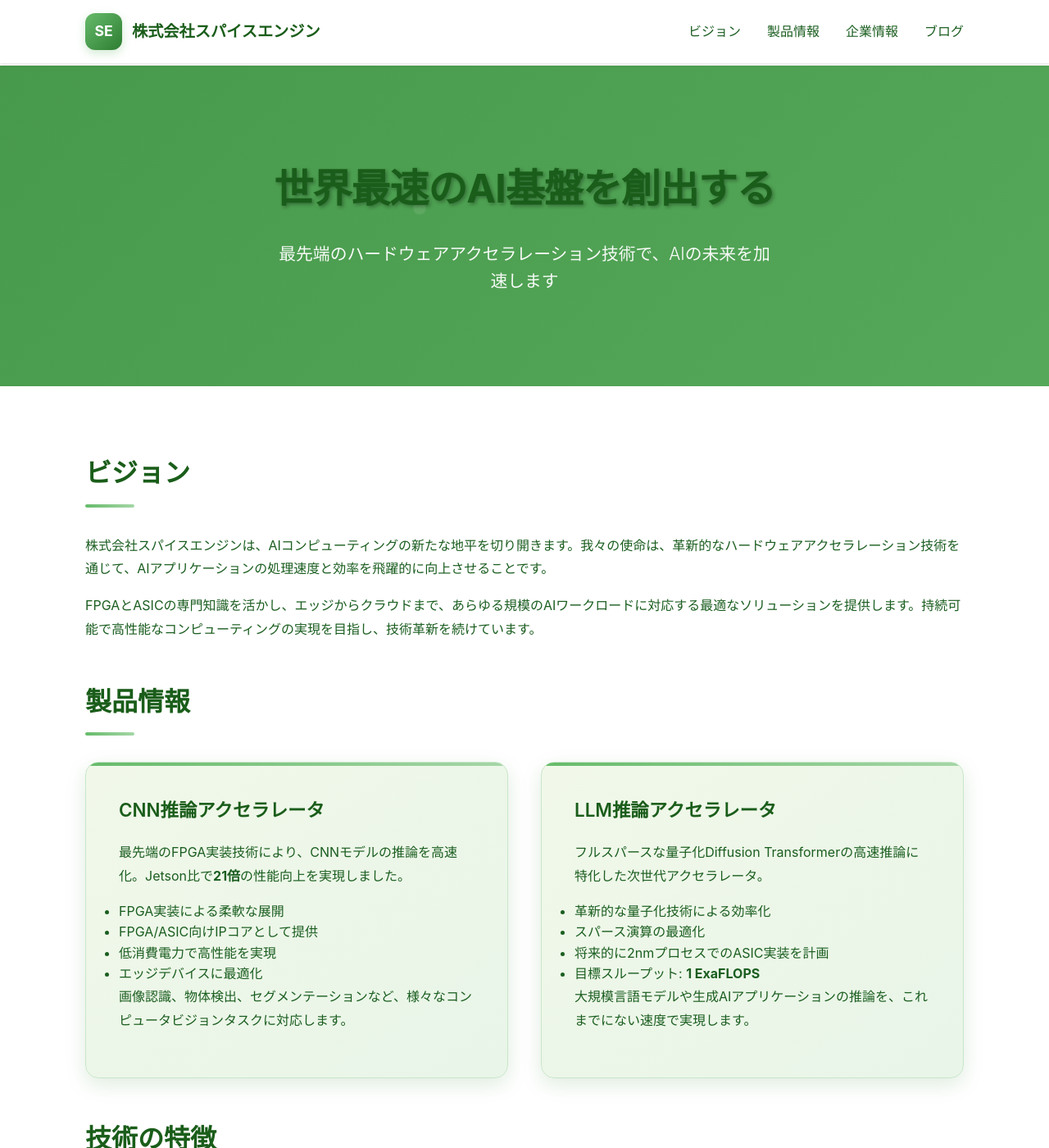
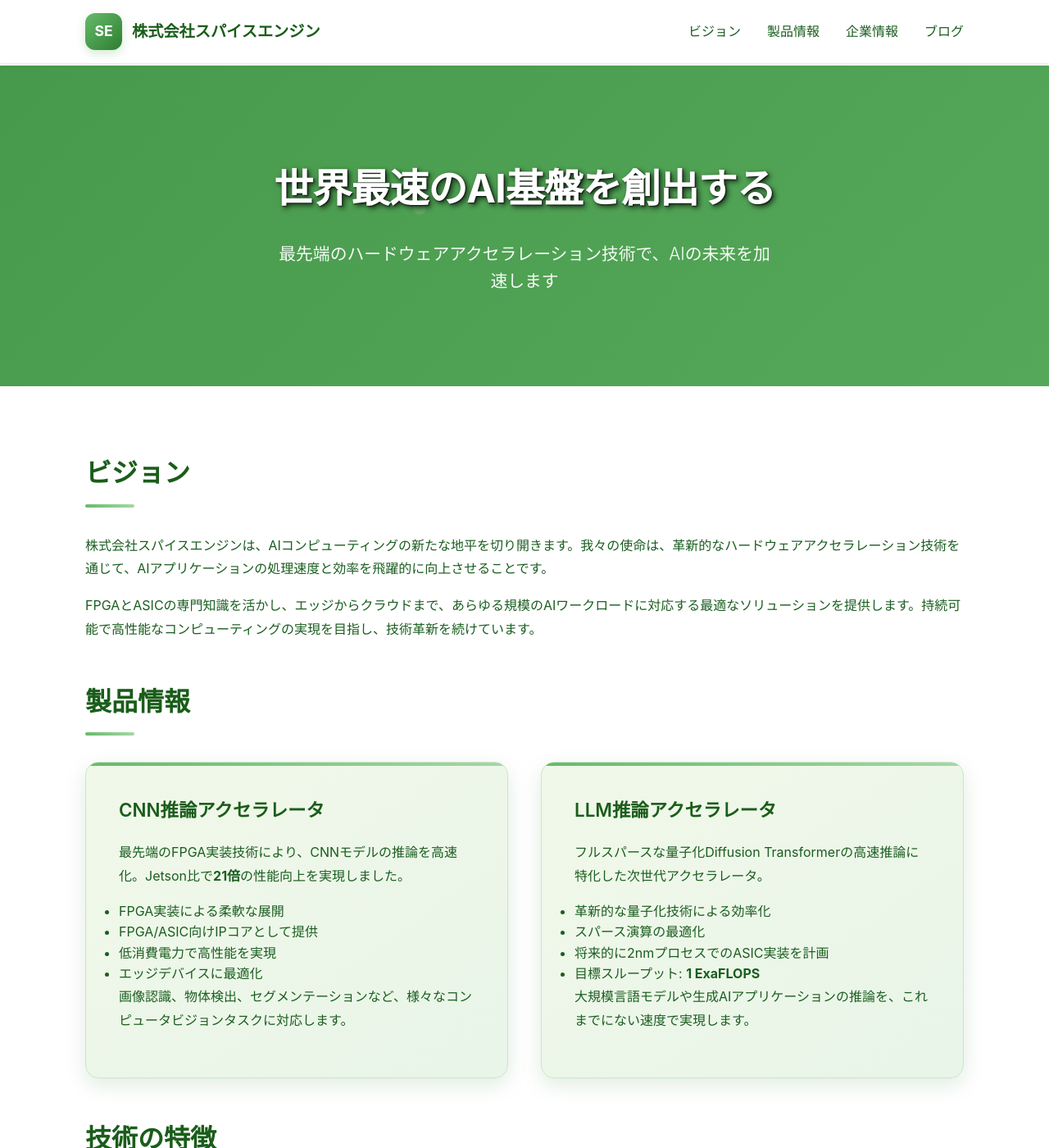
Before and after one commit to jin0g/site-spiceengine.jp, a Jekyll site: the page built from index.md, in a window 1280 px wide and 1400 px high. Shown: the whole window at 82% size. Built offline with Jekyll 4.4.1, drawn with Linux system fonts in a browser that asks for light colours.

Commit message:
Improve title text visibility with enhanced text shadow
- Enhanced text shadow for hero title to improve readability against gradient background
- Added stronger contrast with layered shadow effects
- Ensures text remains clearly visible on all gradient color combinations

```diff
--- a/_layouts/default.html
+++ b/_layouts/default.html
@@ -159,7 +159,8 @@
             font-size: 3rem;
             font-weight: 700;
             margin-bottom: 1.5rem;
-            text-shadow: 2px 2px 4px rgba(0,0,0,0.3);
+            color: #FFFFFF;
+            text-shadow: 3px 3px 6px rgba(0,0,0,0.7), 1px 1px 2px rgba(0,0,0,0.8);
             letter-spacing: -1px;
             position: relative;
             z-index: 1;
```
